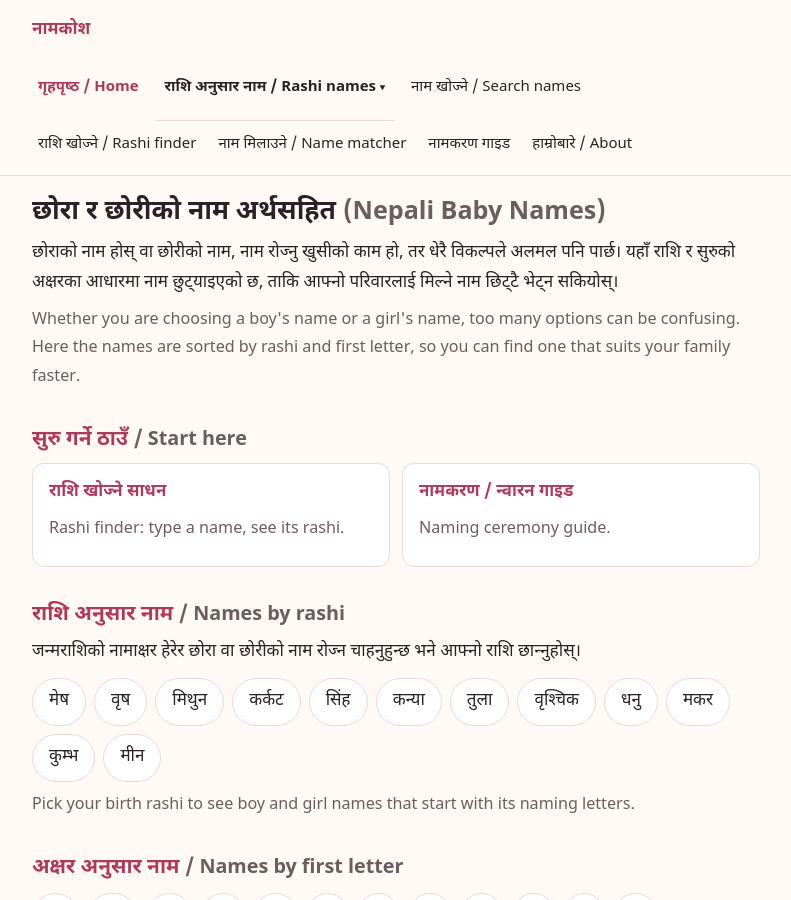
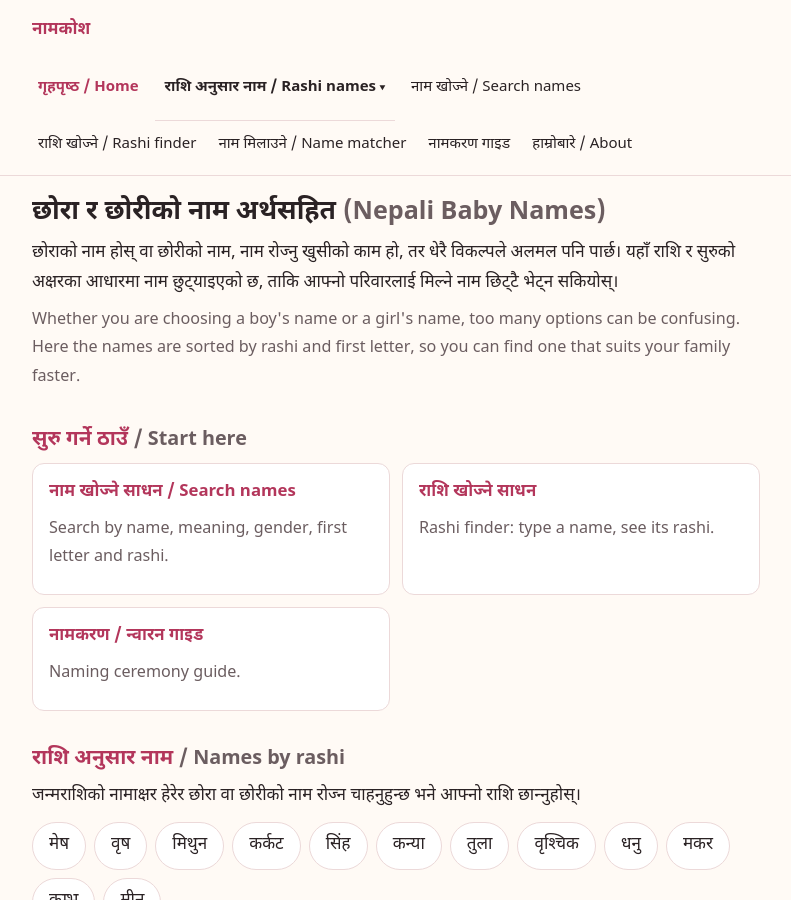
Before and after one commit to kcbinam52/Baby-names, a Jekyll site: the page built from index.html, in a window 1280 px wide and 900 px high. Shown: the whole window, without its empty margins (244-1035 px from the left). Built offline with Jekyll 4.4.1, drawn with Linux system fonts in a browser that asks for light colours.

```diff
--- a/index.html
+++ b/index.html
@@ -27,6 +27,7 @@
 
 <h2>सुरु गर्ने ठाउँ <span class="en">/ Start here</span></h2>
 <div class="grid">
+<div class="card"><h3><a class="big" href="/tools/name-search/">नाम खोज्ने साधन / Search names</a></h3><p class="en" lang="en">Search by name, meaning, gender, first letter and rashi.</p></div>
 <div class="card"><h3><a class="big" href="/tools/rashi-finder/">राशि खोज्ने साधन</a></h3><p class="en" lang="en">Rashi finder: type a name, see its rashi.</p></div>
 <div class="card"><h3><a class="big" href="/guide/naming-ceremony/">नामकरण / न्वारन गाइड</a></h3><p class="en" lang="en">Naming ceremony guide.</p></div>
 </div>
```
